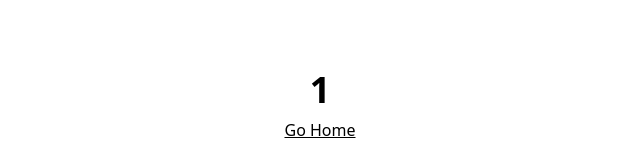
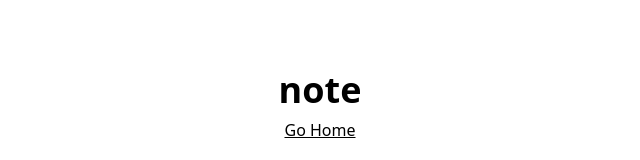
Before and after one commit to Delavalom/interactive-labs-testing, a Next.js app: page /1 in a window 1280 px wide. Shown: the part 294-454 px from the top of the page, without its empty margins (320-960 px from the left). Built offline with nearby package versions, Linux system fonts and the light colour scheme.

Commit message:
update testing, branch ready to deploy for course

```diff
--- a/src/pages/[note].tsx
+++ b/src/pages/[note].tsx
@@ -1,22 +1,17 @@
-/* eslint-disable @next/next/no-html-link-for-pages */
 import Link from "next/link";
-import { useRouter } from "next/router";
 import { type FC } from "react";
 
 type Props = {};
 
 const Note: FC<Props> = () => {
   // TODO: Extract the query param from useRouter hook
-  const { note } = useRouter().query;
 
   return (
     <section className="center">
       <h1 className="text-4xl font-semibold">
         {/* TODO: Display the query param from the route */}
-        {note}
+        note
       </h1>
-      {/* TODO: Convert the following "a" tag to a Link Component */}
-      {/* <a href="/" className="underline">Go Home</a> */}
       <Link href="/" className="underline">
         Go Home
       </Link>
```
Also changed, not shown: 2 other files (tests, documents, lock files or other folders).
